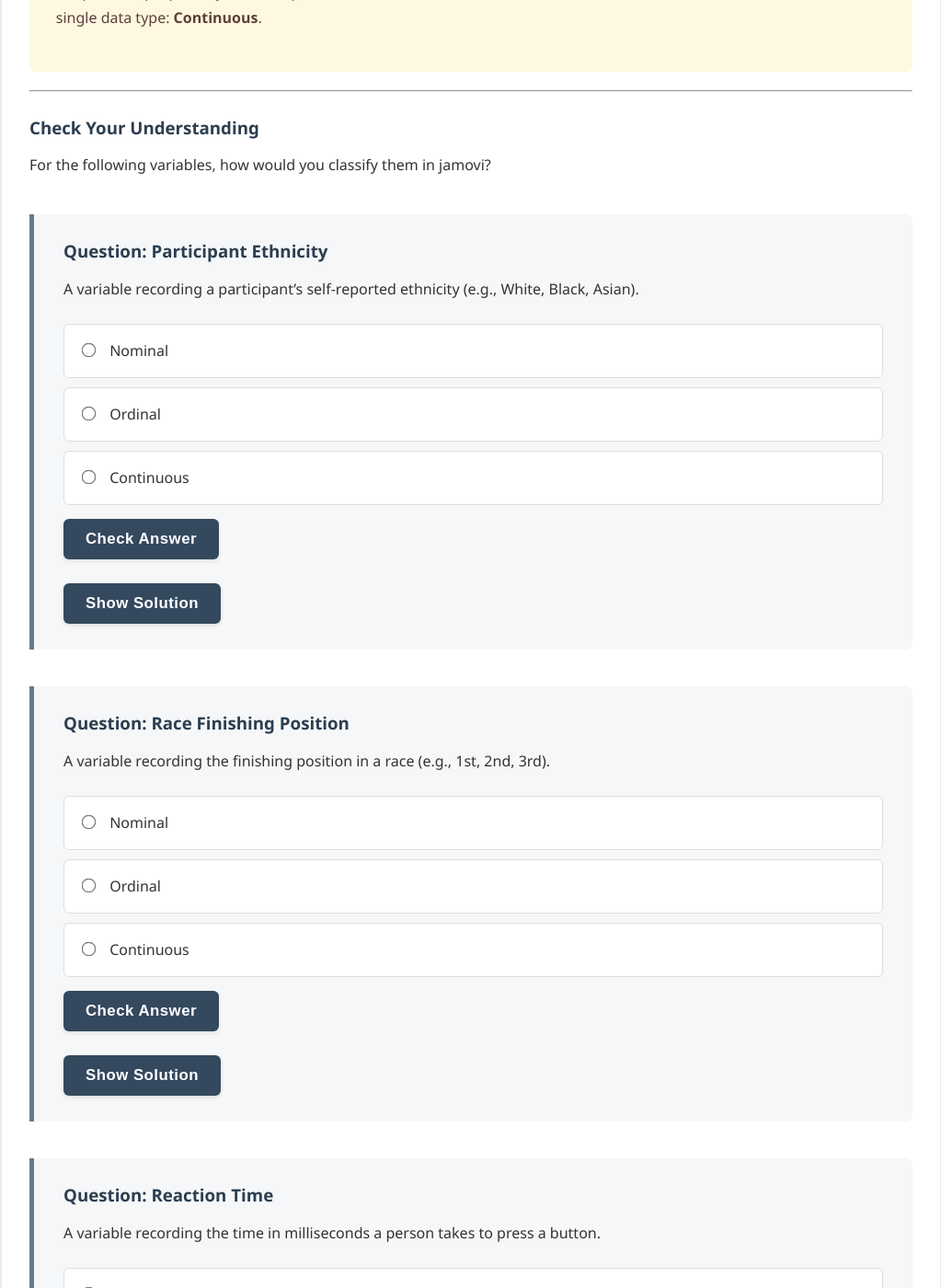
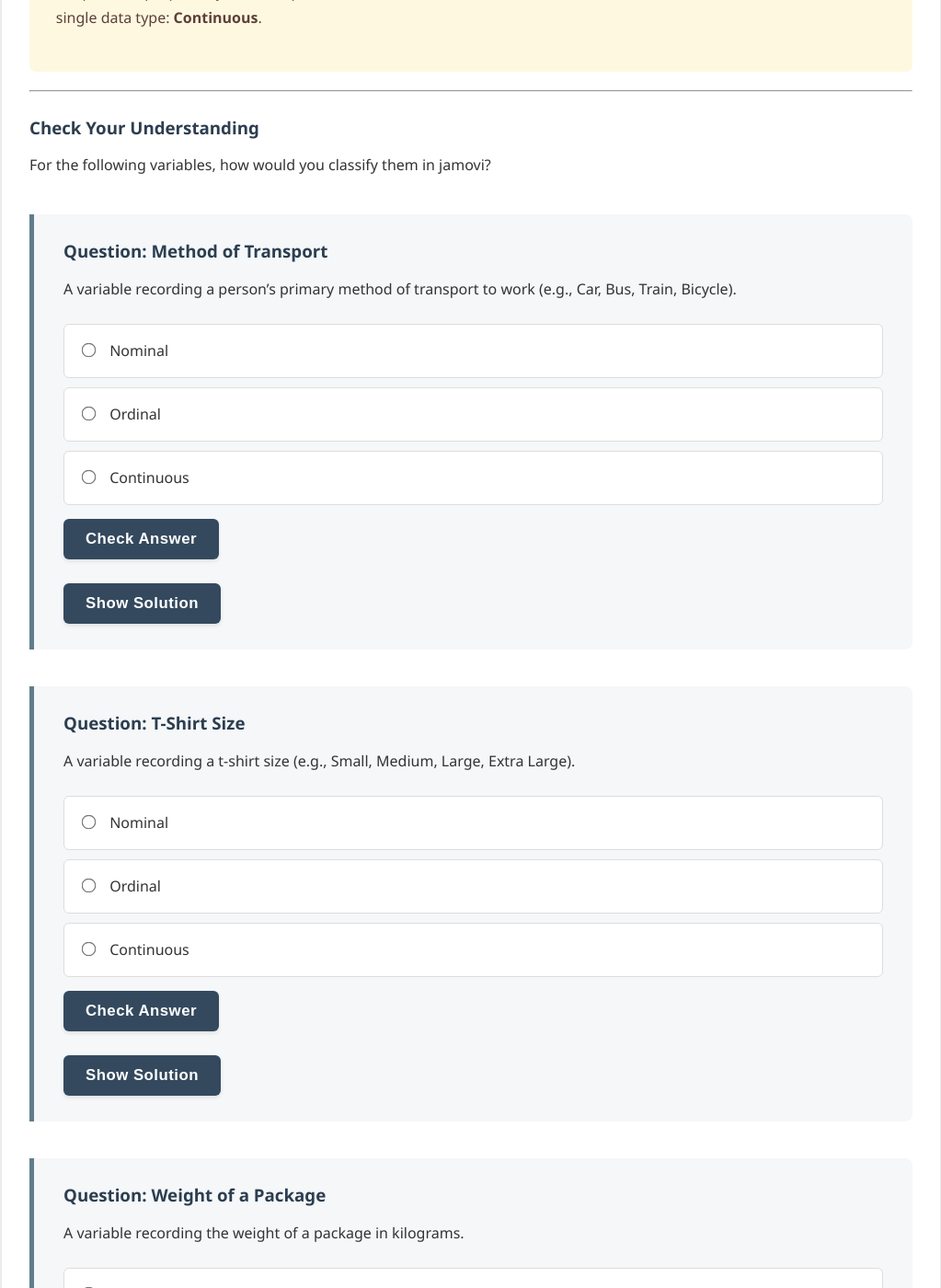
Before and after one commit to probe973/hsc-5066y, a Jekyll site: the page built from jamovi/getting-started/02-levels-of-data.md, in a window 1280 px wide and 1400 px high, scrolled down 971 px. Shown: the whole window at 92% size, without its empty margins (128-1151 px from the left). Built offline with Jekyll 4.4.1, drawn with Linux system fonts in a browser that asks for light colours; some of the changed text lies outside the part shown.

Commit message:
Update classification questions for data types

```diff
--- a/jamovi/getting-started/02-levels-of-data.md
+++ b/jamovi/getting-started/02-levels-of-data.md
@@ -33,48 +33,48 @@ For practical purposes, jamovi simplifies all numerical data (whether it's discr
 For the following variables, how would you classify them in jamovi?
 
 {% include question_multiple_choice.html
-    id="q_ethnicity"
-    title="Participant Ethnicity"
-    question_text="A variable recording a participant's self-reported ethnicity (e.g., White, Black, Asian)."
+    id="q_transport"
+    title="Method of Transport"
+    question_text="A variable recording a person's primary method of transport to work (e.g., Car, Bus, Train, Bicycle)."
     options="nominal::Nominal||ordinal::Ordinal||continuous::Continuous"
     correct_answer="nominal"
-    solution_text="Ethnicity is a set of categories with no inherent order, making it Nominal."
+    solution_text="The transport methods are distinct categories with no logical order, making this Nominal data."
 %}
 
 {% include question_multiple_choice.html
-    id="q_finish_position"
-    title="Race Finishing Position"
-    question_text="A variable recording the finishing position in a race (e.g., 1st, 2nd, 3rd)."
+    id="q_tshirt"
+    title="T-Shirt Size"
+    question_text="A variable recording a t-shirt size (e.g., Small, Medium, Large, Extra Large)."
     options="nominal::Nominal||ordinal::Ordinal||continuous::Continuous"
     correct_answer="ordinal"
-    solution_text="Finishing positions have a clear rank (1st is better than 2nd), but the time difference between 1st and 2nd might not be the same as between 2nd and 3rd. This makes it Ordinal."
+    solution_text="The sizes have a clear, meaningful order, but the difference in measurement between 'Small' and 'Medium' isn't necessarily the same as between 'Large' and 'Extra Large'. This is Ordinal data."
 %}
 
 {% include question_multiple_choice.html
-    id="q_reaction_time"
-    title="Reaction Time"
-    question_text="A variable recording the time in milliseconds a person takes to press a button."
+    id="q_weight"
+    title="Weight of a Package"
+    question_text="A variable recording the weight of a package in kilograms."
     options="nominal::Nominal||ordinal::Ordinal||continuous::Continuous"
     correct_answer="continuous"
-    solution_text="Time is a measured numerical variable. In jamovi, this is classified as Continuous."
+    solution_text="Weight is a precise numerical measurement. In jamovi, all numerical data is classified as Continuous."
 %}
 
 {% include question_multiple_choice.html
-    id="q_postcode"
-    title="Postcode"
-    question_text="A variable recording a participant's postcode (e.g., NR4 7TJ)."
+    id="q_phone"
+    title="Mobile Phone Brand"
+    question_text="A variable recording the brand of a person's mobile phone (e.g., Apple, Samsung, Google)."
     options="nominal::Nominal||ordinal::Ordinal||continuous::Continuous"
     correct_answer="nominal"
-    solution_text="Although it contains numbers, a postcode is just a label for a location. It has no numerical value or order, so it is Nominal."
+    solution_text="Phone brands are just labels. There is no inherent ranking or order, so this is Nominal data."
 %}
 
 {% include question_multiple_choice.html
-    id="q_likert_scale"
-    title="Likert Scale Agreement"
-    question_text="A variable from a survey asking for agreement on a 5-point scale from 'Strongly Disagree' to 'Strongly Agree'."
+    id="q_injury"
+    title="Injury Severity"
+    question_text="A variable from a medical record classifying an injury as 'Mild', 'Moderate', or 'Severe'."
     options="nominal::Nominal||ordinal::Ordinal||continuous::Continuous"
     correct_answer="ordinal"
-    solution_text="The 5 points have a clear order of agreement, but we can't assume the 'distance' between 'Agree' and 'Strongly Agree' is measurable. This is classic Ordinal data."
+    solution_text="'Severe' is clearly worse than 'Moderate', so there is an order. However, the difference between the levels is not a measurable quantity. This is Ordinal data."
 %}
 
 <!-- This automatically adds the "Previous" and "Next" navigation buttons -->
```
